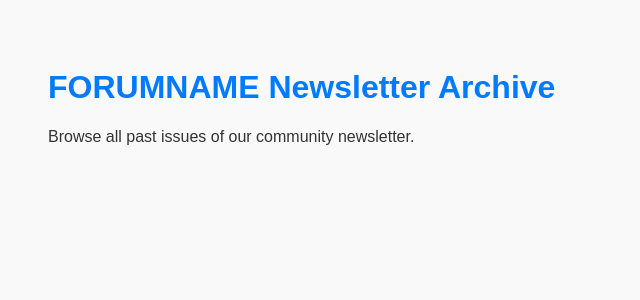
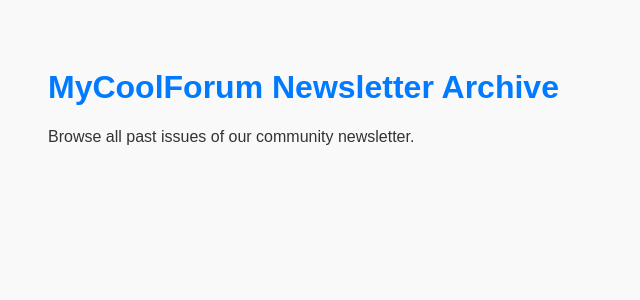
Before and after one commit to treybowman/newsletter, a PHP site: page / in a window 1280 px wide. Shown: the top 300 px of the page, without its empty margins (0-640 px from the left). Run offline with PHP 8.4, Linux system fonts and the light colour scheme.

Commit message:
Update index.php

```diff
--- a/index.php
+++ b/index.php
@@ -1,5 +1,7 @@
+<?php
+$config = require __DIR__ . '/config.php';
+$siteName = htmlspecialchars($config['site_name']);
 
-<?php
 $dir = __DIR__ . '/newsletters';
 $files = glob($dir . '/newsletter_*.html');
 usort($files, function($a, $b) {
@@ -11,7 +13,7 @@ usort($files, function($a, $b) {
 <html>
 <head>
     <meta charset="UTF-8">
-    <title>FORUMNAME Newsletter Archive</title>
+    <title><?= $siteName ?> Newsletter Archive</title>
     <style>
         body { font-family: Arial, sans-serif; padding: 40px; background: #f9f9f9; color: #333; }
         h1 { color: #007bff; }
@@ -22,7 +24,7 @@ usort($files, function($a, $b) {
     </style>
 </head>
 <body>
-    <h1>FORUMNAME Newsletter Archive</h1>
+    <h1><?= $siteName ?> Newsletter Archive</h1>
     <p>Browse all past issues of our community newsletter.</p>
     <ul>
         <?php foreach ($files as $file):
```
